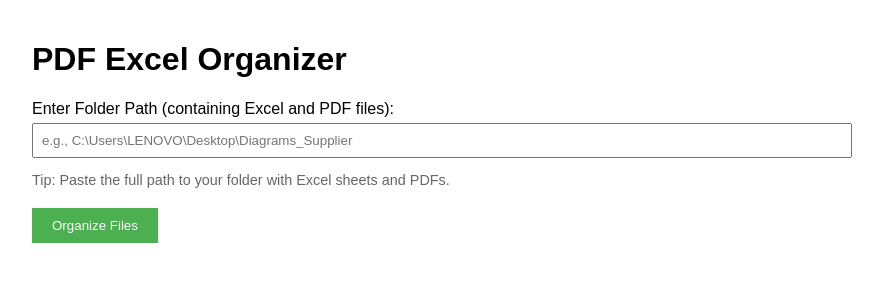
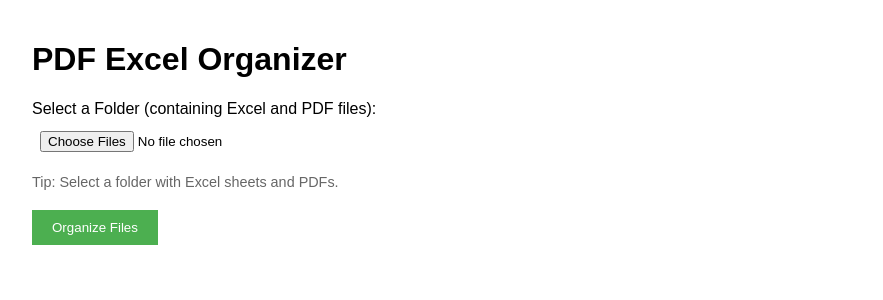
Before and after one commit to 123musharaf/PDF-Organizer, a Flask app: page / in a window 1280 px wide. Shown: the top 300 px of the page, without its empty margins (208-1091 px from the left). Run offline with Flask 3, Linux system fonts and the light colour scheme.

Commit message:
Updated app with new feautures

```diff
--- a/app.py
+++ b/app.py
@@ -1,235 +1,86 @@
-# import os
-# import pandas as pd
-# import shutil
-# from flask import Flask, request, render_template, send_file
-# from pathlib import Path
-# from zipfile import ZipFile
-
-# app = Flask(__name__)
-
-# # Configuration
-# DOWNLOAD_FOLDER = r'C:\Users\LENOVO\Desktop\supplier_organizer_web\downloads'
-# app.config['DOWNLOAD_FOLDER'] = DOWNLOAD_FOLDER
-
-# # Ensure download folder exists
-# os.makedirs(DOWNLOAD_FOLDER, exist_ok=True)
-
-# def organize_supplier_files(folder_path, output_base_path):
-#     # Create output base directory if it doesn't exist
-#     os.makedirs(output_base_path, exist_ok=True)
-
-#     # Get all Excel files (excluding temporary files)
-#     excel_files = [f for f in os.listdir(folder_path)
-#                    if f.endswith(('.xlsx', '.xls')) and not f.startswith('~$')]
-#     print(f"Found {len(excel_files)} Excel files")
-
-#     # Use the same folder for PDFs
-#     pdf_files = [f for f in os.listdir(folder_path) if f.endswith('.pdf')]
-#     print(f"Found {len(pdf_files)} PDF files")
-
-#     for excel_file in excel_files:
-#         try:
-#             # Read Excel file
-#             excel_path = os.path.join(folder_path, excel_file)
-#             df = pd.read_excel(excel_path)
-
-#             # Verify columns
-#             if 'Supplier' not in df.columns or 'Part Description' not in df.columns:
-#                 print(f"Skipping {excel_file}: Missing 'Supplier' or 'Part Description' columns")
-#                 continue
-
-#             # Get supplier name (same for all rows)
-#             supplier = str(df['Supplier'].iloc[0]).strip()
-#             if not supplier or supplier == 'nan':
-#                 print(f"Skipping {excel_file}: Empty supplier name")
-#                 continue
-
-#             print(f"\nProcessing {excel_file} for supplier: {supplier}")
-
-#             # Create supplier folder
-#             supplier_folder = os.path.join(output_base_path, supplier)
-#             os.makedirs(supplier_folder, exist_ok=True)
-
-#             # Copy Excel file to supplier folder
-#             dest_excel = os.path.join(supplier_folder, excel_file)
-#             shutil.copy2(excel_path, dest_excel)
-#             print(f"Copied {excel_file} to {supplier}")
-
-#             # Process all part descriptions
-#             part_descriptions = df['Part Description'].dropna().astype(str).tolist()
-#             print(f"Found {len(part_descriptions)} part descriptions")
-
-#             # Find and copy matching PDFs from the same folder
-#             for part_desc in part_descriptions:
-#                 part_desc = part_desc.strip()
-#                 for pdf_file in pdf_files:
-#                     pdf_name = os.path.splitext(pdf_file)[0]
-#                     if part_desc in pdf_name:
-#                         pdf_source = os.path.join(folder_path, pdf_file)
-#                         pdf_dest = os.path.join(supplier_folder, pdf_file)
-#                         try:
-#                             shutil.copy2(pdf_source, pdf_dest)
-#                             print(f"Copied {pdf_file} to {supplier}")
-#                         except Exception as e:
-#                             print(f"Error copying {pdf_file}: {str(e)}")
-
-#         except Exception as e:
-#             print(f"Error processing {excel_file}: {str(e)}")
-
-#     # Create ZIP file of output
-#     zip_path = os.path.join(output_base_path, "organized_suppliers.zip")
-#     with ZipFile(zip_path, 'w') as zipf:
-#         for root, _, files in os.walk(output_base_path):
-#             for file in files:
-#                 if file != "organized_suppliers.zip":
-#                     file_path = os.path.join(root, file)
-#                     zipf.write(file_path, os.path.relpath(file_path, output_base_path))
-
-#     return zip_path
-
-# @app.route('/', methods=['GET', 'POST'])
-# def index():
-#     if request.method == 'POST':
-#         # Get folder path from form
-#         folder_path = request.form.get('folder_path')
-
-#         if not folder_path or not os.path.exists(folder_path):
-#             return "Please provide a valid folder path", 400
-
-#         # Clear previous downloads
-#         shutil.rmtree(app.config['DOWNLOAD_FOLDER'], ignore_errors=True)
-#         os.makedirs(app.config['DOWNLOAD_FOLDER'], exist_ok=True)
-
-#         # Process files from the specified folder
-#         zip_path = organize_supplier_files(folder_path, app.config['DOWNLOAD_FOLDER'])
-
-#         return send_file(zip_path, as_attachment=True, download_name="organized_suppliers.zip")
-
-#     return render_template('index.html')
-
-# if __name__ == '_main_':
-#     app.run(debug=True)
-
-
-
-
-
-
-
-
-
-
-
-
-
 import os
+import shutil
 import pandas as pd
-import shutil
 from flask import Flask, request, render_template, send_file
-from pathlib import Path
 from zipfile import ZipFile
 
 app = Flask(__name__)
 
-# Configuration
+# Output folder for organized files
 DOWNLOAD_FOLDER = 'downloads'
 app.config['DOWNLOAD_FOLDER'] = DOWNLOAD_FOLDER
-
-# Ensure download folder exists
 os.makedirs(DOWNLOAD_FOLDER, exist_ok=True)
 
+@app.route('/', methods=['GET', 'POST'])
+def index():
+    if request.method == 'POST':
+        # Get uploaded files from the form
+        files = request.files.getlist('folderInput')
+
+        if not files:
+            return "Please select a valid folder", 400
+
+        # Create a temporary folder to store uploaded files
+        temp_folder = os.path.join(DOWNLOAD_FOLDER, 'uploaded_files')
+        os.makedirs(temp_folder, exist_ok=True)
+
+        # Save files to the temp folder
+        for file in files:
+            save_path = os.path.join(temp_folder, file.filename)
+            file.save(save_path)
+
+        # Process files
+        zip_path = organize_supplier_files(temp_folder, DOWNLOAD_FOLDER)
+
+        return send_file(zip_path, as_attachment=True, download_name="organized_suppliers.zip")
+
+    return render_template('index.html')
+
 def organize_supplier_files(folder_path, output_base_path):
-    # Create output base directory if it doesn't exist
+    """Processes Excel and PDF files, organizes by supplier, and creates a ZIP."""
     os.makedirs(output_base_path, exist_ok=True)
 
-    # Get all Excel files (excluding temporary files)
-    excel_files = [f for f in os.listdir(folder_path)
-                   if f.endswith(('.xlsx', '.xls')) and not f.startswith('~$')]
-    print(f"Found {len(excel_files)} Excel files")
-
-    # Use the same folder for PDFs
+    # Get Excel and PDF files
+    excel_files = [f for f in os.listdir(folder_path) if f.endswith(('.xlsx', '.xls'))]
     pdf_files = [f for f in os.listdir(folder_path) if f.endswith('.pdf')]
-    print(f"Found {len(pdf_files)} PDF files")
 
     for excel_file in excel_files:
         try:
-            # Read Excel file
             excel_path = os.path.join(folder_path, excel_file)
             df = pd.read_excel(excel_path)
 
-            # Verify columns
             if 'Supplier' not in df.columns or 'Part Description' not in df.columns:
-                print(f"Skipping {excel_file}: Missing 'Supplier' or 'Part Description' columns")
+                continue  # Skip if required columns are missing
+
+            supplier = str(df['Supplier'].iloc[0]).strip()
+            if not supplier:
                 continue
 
-            # Get supplier name (same for all rows)
-            supplier = str(df['Supplier'].iloc[0]).strip()
-            if not supplier or supplier == 'nan':
-                print(f"Skipping {excel_file}: Empty supplier name")
-                continue
-
-            print(f"\nProcessing {excel_file} for supplier: {supplier}")
-
-            # Create supplier folder
             supplier_folder = os.path.join(output_base_path, supplier)
             os.makedirs(supplier_folder, exist_ok=True)
 
-            # Copy Excel file to supplier folder
-            dest_excel = os.path.join(supplier_folder, excel_file)
-            shutil.copy2(excel_path, dest_excel)
-            print(f"Copied {excel_file} to {supplier}")
+            shutil.copy2(excel_path, supplier_folder)
 
-            # Process all part descriptions
             part_descriptions = df['Part Description'].dropna().astype(str).tolist()
-            print(f"Found {len(part_descriptions)} part descriptions")
 
-            # Find and copy matching PDFs from the same folder
             for part_desc in part_descriptions:
                 part_desc = part_desc.strip()
                 for pdf_file in pdf_files:
-                    pdf_name = os.path.splitext(pdf_file)[0]
-                    if part_desc in pdf_name:
-                        pdf_source = os.path.join(folder_path, pdf_file)
-                        pdf_dest = os.path.join(supplier_folder, pdf_file)
-                        try:
-                            shutil.copy2(pdf_source, pdf_dest)
-                            print(f"Copied {pdf_file} to {supplier}")
-                        except Exception as e:
-                            print(f"Error copying {pdf_file}: {str(e)}")
+                    if part_desc in pdf_file:
+                        shutil.copy2(os.path.join(folder_path, pdf_file), supplier_folder)
 
         except Exception as e:
             print(f"Error processing {excel_file}: {str(e)}")
 
-    # Create ZIP file of output
+    # Create ZIP of organized files
     zip_path = os.path.join(output_base_path, "organized_suppliers.zip")
     with ZipFile(zip_path, 'w') as zipf:
         for root, _, files in os.walk(output_base_path):
             for file in files:
                 if file != "organized_suppliers.zip":
-                    file_path = os.path.join(root, file)
-                    zipf.write(file_path, os.path.relpath(file_path, output_base_path))
+                    zipf.write(os.path.join(root, file), os.path.relpath(os.path.join(root, file), output_base_path))
 
     return zip_path
 
-@app.route('/', methods=['GET', 'POST'])
-def index():
-    if request.method == 'POST':
-        # Get folder path from form
-        folder_path = request.form.get('folder_path')
-
-        if not folder_path or not os.path.exists(folder_path):
-            return "Please provide a valid folder path", 400
-
-        # Clear previous downloads
-        shutil.rmtree(app.config['DOWNLOAD_FOLDER'], ignore_errors=True)
-        os.makedirs(app.config['DOWNLOAD_FOLDER'], exist_ok=True)
-
-        # Process files from the specified folder
-        zip_path = organize_supplier_files(folder_path, app.config['DOWNLOAD_FOLDER'])
-
-        return send_file(zip_path, as_attachment=True, download_name="organized_suppliers.zip")
-
-    return render_template('index.html')
-
 if __name__ == '__main__':
     app.run(debug=True)
--- a/static/style.css
+++ b/static/style.css
@@ -4,14 +4,17 @@ body {
     margin: 0 auto;
     padding: 20px;
 }
+
 div {
     margin: 20px 0;
 }
-input[type="text"] {
+
+input[type="file"] {
     width: 100%;
     padding: 8px;
     margin-top: 5px;
 }
+
 button {
     padding: 10px 20px;
     background-color: #4CAF50;
@@ -19,9 +22,11 @@ button {
     border: none;
     cursor: pointer;
 }
+
 button:hover {
     background-color: #45a049;
 }
+
 p {
     font-size: 0.9em;
     color: #666;
--- a/templates/index.html
+++ b/templates/index.html
@@ -7,13 +7,22 @@
 </head>
 <body>
     <h1>PDF Excel Organizer</h1>
-    <form method="POST">
+    <form method="POST" enctype="multipart/form-data">
         <div>
-            <label for="folder_path">Enter Folder Path (containing Excel and PDF files):</label>
-            <input type="text" name="folder_path" id="folder_path" placeholder="e.g., C:\Users\LENOVO\Desktop\Diagrams_Supplier" required>
-            <p>Tip: Paste the full path to your folder with Excel sheets and PDFs.</p>
+            <label for="folderInput">Select a Folder (containing Excel and PDF files):</label>
+            <input type="file" id="folderInput" webkitdirectory directory multiple required>
+            <p>Tip: Select a folder with Excel sheets and PDFs.</p>
         </div>
         <button type="submit">Organize Files</button>
     </form>
+
+    <script>
+        document.getElementById('folderInput').addEventListener('change', function(event) {
+            let files = event.target.files;
+            if (files.length > 0) {
+                console.log("Selected folder:", files[0].webkitRelativePath);
+            }
+        });
+    </script>
 </body>
 </html>
```
